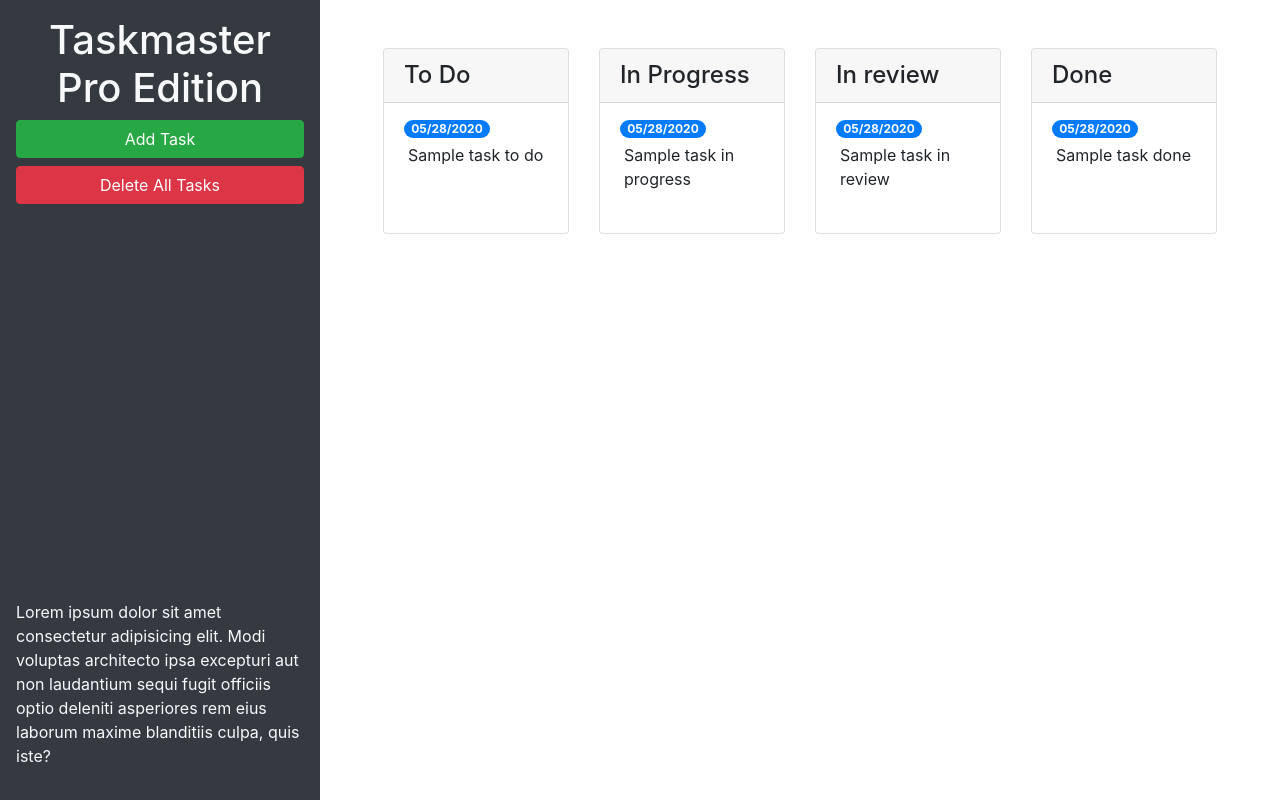
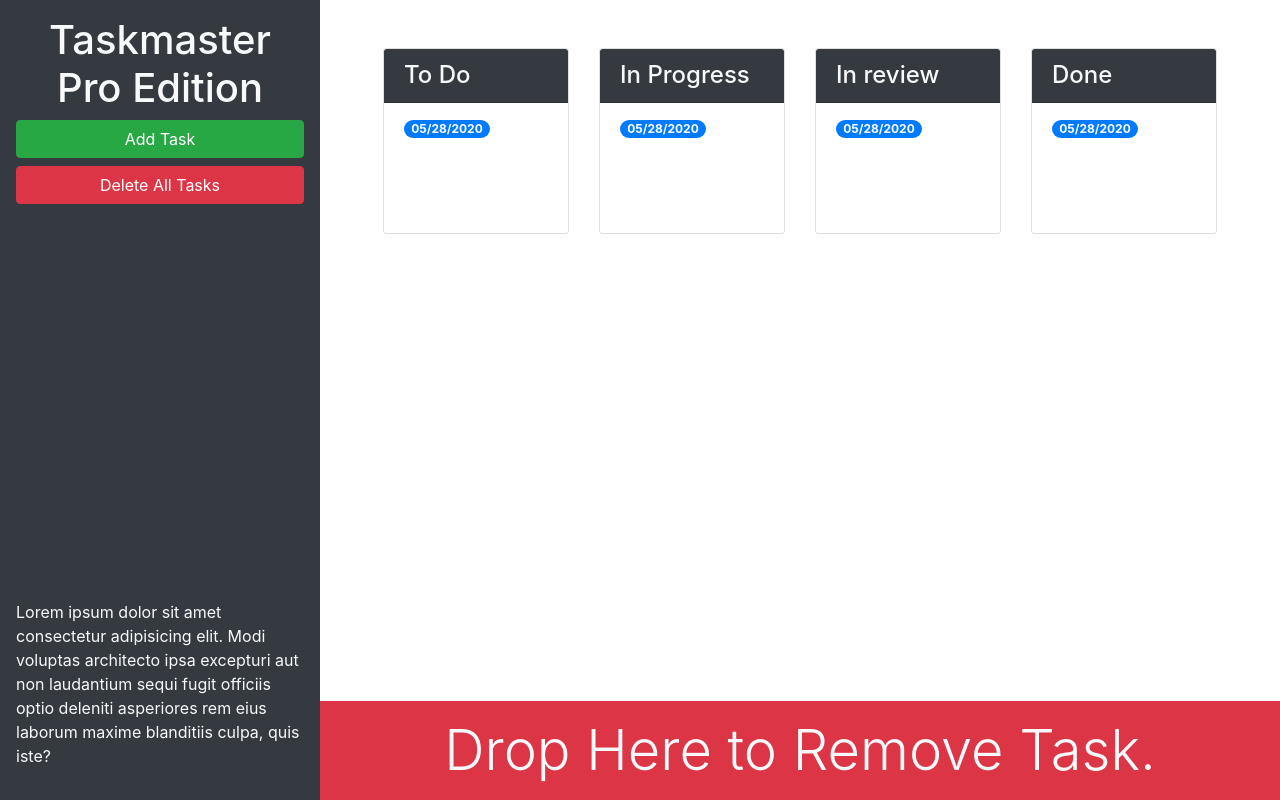
Before and after one commit to ggruiz7/taskmaster-pro, a plain HTML site: page index.html in a window 1280 px wide. Drawn offline with nearby package versions, Linux system fonts and the light colour scheme.

Commit message:
added dropzone, used bootstrap utilities to improve ui

```diff
--- a/index.html
+++ b/index.html
@@ -11,28 +11,28 @@
 
   <body>
     <div class="row min-vh-100 no-gutters">
-      <header class="col-12 col-lg-3 bg-dark text-light d-flex flex-column p-4 p-lg-3">
+      <header class="col-12 col-lg-3 sticky-top bg-dark text-light d-flex flex-column p-4 p-lg-3">
         <h1 class="text-center">Taskmaster Pro Edition</h1>
         <button id="create-task" class="btn btn-block btn-success" data-toggle="modal" data-target="#task-form-modal">
           Add Task
         </button>
         <button id="remove-tasks" class="btn btn-block btn-danger">Delete All Tasks</button>
-        <p class="mt-auto">
+        <p class="mt-auto d-none d-lg-block">
           Lorem ipsum dolor sit amet consectetur adipisicing elit. Modi voluptas architecto ipsa excepturi aut non laudantium
           sequi fugit officiis optio deleniti asperiores rem eius laborum maxime blanditiis culpa, quis iste?
         </p>
       </header>
 
-      <main class="col-12 col-lg-9">
+      <main class="col-12 col-lg-9 d-flex flex-column">
         <div class="m-5 row justify-content-around">
           <!-- todo start -->
           <div class="col-12 col-md-6 col-xl-3 mb-3">
             <div class="card">
-              <h4 class="card-header">To Do</h4>
+              <h4 class="card-header bg-dark text-light">To Do</h4>
               <ul id="list-toDo" class="list-group list-group-flush">
                 <li class="list-group-item">
                   <span class="badge badge-primary badge-pill">05/28/2020</span>
-                  <p class="m-1">Sample task to do</p>
+                  <p class="m-1"></p>
                 </li>
               </ul>
             </div>
@@ -41,11 +41,11 @@
           <!-- in progress start -->
           <div class="col-12 col-md-6 col-xl-3 mb-3">
             <div class="card">
-              <h4 class="card-header">In Progress</h4>
+              <h4 class="card-header bg-dark text-light">In Progress</h4>
               <ul id="list-inProgress" class="list-group list-group-flush">
                 <li class="list-group-item">
                   <span class="badge badge-primary badge-pill">05/28/2020</span>
-                  <p class="m-1">Sample task in progress</p>
+                  <p class="m-1"></p>
                 </li>
               </ul>
             </div>
@@ -54,11 +54,11 @@
           <!-- in review start -->
           <div class="col-12 col-md-6 col-xl-3 mb-3">
             <div class="card">
-              <h4 class="card-header">In review</h4>
+              <h4 class="card-header bg-dark text-light">In review</h4>
               <ul id="list-inReview" class="list-group list-group-flush">
                 <li class="list-group-item">
                   <span class="badge badge-primary badge-pill">05/28/2020</span>
-                  <p class="m-1">Sample task in review</p>
+                  <p class="m-1"></p>
                 </li>
               </ul>
             </div>
@@ -67,16 +67,20 @@
           <!-- done start -->
           <div class="col-12 col-md-6 col-xl-3 mb-3">
             <div class="card">
-              <h4 class="card-header">Done</h4>
+              <h4 class="card-header bg-dark text-light">Done</h4>
               <ul id="list-done" class="list-group list-group-flush">
                 <li class="list-group-item">
                   <span class="badge badge-primary badge-pill">05/28/2020</span>
-                  <p class="m-1">Sample task done</p>
+                  <p class="m-1"></p>
                 </li>
               </ul>
             </div>
           </div>
           <!-- done end -->
+        </div>
+
+        <div id="trash" class="mt-auto">
+          <div class="w-100 bg-danger p-3 text-center text-light display-4">Drop Here to Remove Task.</div>
         </div>
       </main>
     </div>
```
